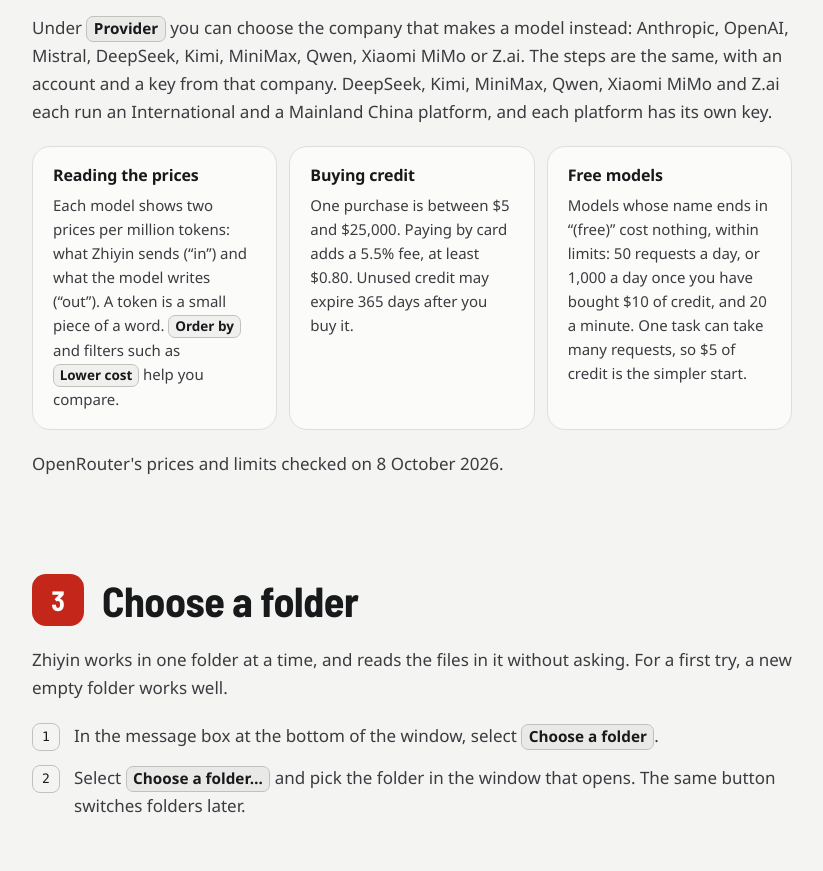
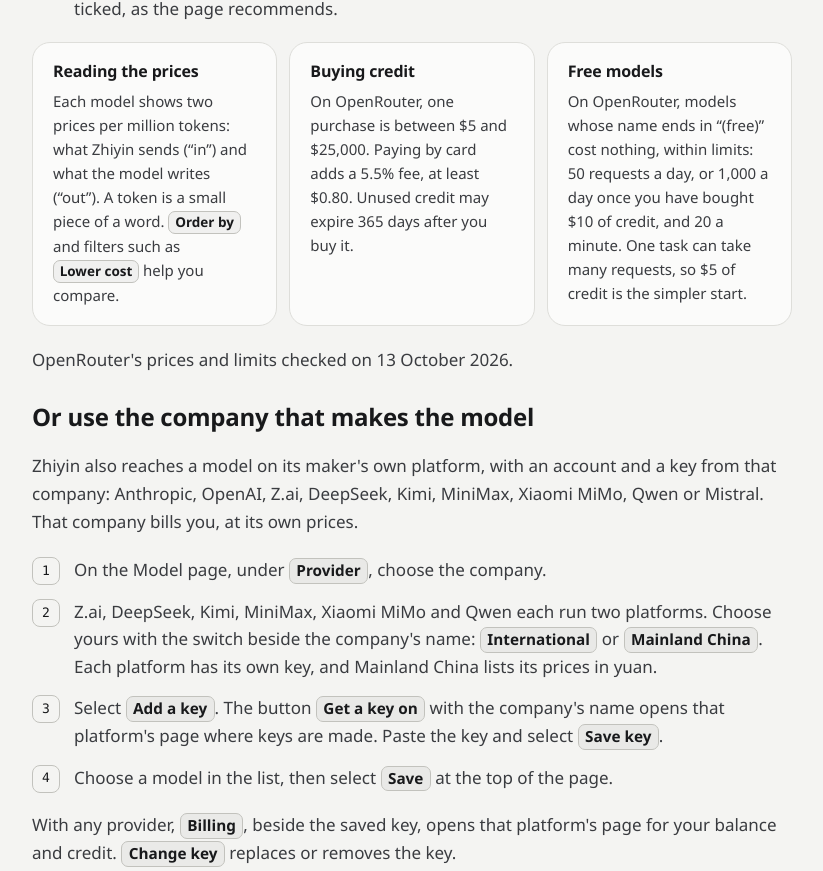
Before and after one commit to ZhiyinAgent/website, a website built with Vite: page guide/index.html in a window 1280 px wide. Shown: the part 1945-2816 px from the top of the page, without its empty margins (312-1135 px from the left). Built offline with nearby package versions, Linux system fonts and the light colour scheme; animation ran at ten frames a second.

Commit message:
chore(release): offer 0.1.0-alpha.2 and bring the guide up to date
Point the download, the release notes and the version on every page at
0.1.0-alpha.2.

Give the guide its own steps for using a model on its maker's platform:
choosing the company, the International and Mainland China switch, one
key per platform, and the Billing and Change key buttons. Say that the
credit and free-model facts are OpenRouter's. Name the nine labs on the
home page. Say in the guide that the 3D studio downloads Blender, about
400 MB, and on the privacy page what a plugin's set-up downloads.

OpenRouter's and Tavily's figures were checked again on 13 October 2026.
Plugin cards in the guide now start their text at the same height.

```diff
--- a/guide/index.html
+++ b/guide/index.html
@@ -147,7 +147,9 @@
               to many AI models from different companies with one account, and
               is the simplest place to start: the steps below use it. You buy
               credit in advance, and each request Zhiyin sends uses a little
-              of it, depending on the model.
+              of it, depending on the model. To use an account with the company
+              that makes a model instead, see
+              <a href="#labs">the steps after these</a>.
             </p>
             <p class="step__define">
               <strong>An API key</strong> is like a password that lets Zhiyin
@@ -188,15 +190,6 @@
                 recommends.
               </li>
             </ol>
-            <p class="step__note">
-              Under <span class="ui">Provider</span> you can choose the company
-              that makes a model instead: Anthropic, OpenAI, Mistral, DeepSeek,
-              Kimi, MiniMax, Qwen, Xiaomi MiMo or Z.ai. The steps are the same,
-              with an account and a key from that company. DeepSeek, Kimi,
-              MiniMax, Qwen, Xiaomi MiMo and Z.ai each run an International and
-              a Mainland China platform, and each platform has its own key.
-            </p>
-
             <div class="facts">
               <div class="fact">
                 <h3>Reading the prices</h3>
@@ -211,22 +204,59 @@
               <div class="fact">
                 <h3>Buying credit</h3>
                 <p>
-                  One purchase is between $5 and $25,000. Paying by card adds a
-                  5.5% fee, at least $0.80. Unused credit may expire 365 days
-                  after you buy it.
+                  On OpenRouter, one purchase is between $5 and $25,000. Paying
+                  by card adds a 5.5% fee, at least $0.80. Unused credit may
+                  expire 365 days after you buy it.
                 </p>
               </div>
               <div class="fact">
                 <h3>Free models</h3>
                 <p>
-                  Models whose name ends in “(free)” cost nothing, within limits:
-                  50 requests a day, or 1,000 a day once you have bought $10 of
-                  credit, and 20 a minute. One task can take many requests, so
-                  $5 of credit is the simpler start.
+                  On OpenRouter, models whose name ends in “(free)” cost nothing,
+                  within limits: 50 requests a day, or 1,000 a day once you
+                  have bought $10 of credit, and 20 a minute. One task can take
+                  many requests, so $5 of credit is the simpler start.
                 </p>
               </div>
             </div>
-            <p class="checked">OpenRouter's prices and limits checked on 8 October 2026.</p>
+            <p class="checked">OpenRouter's prices and limits checked on 13 October 2026.</p>
+
+            <h3 class="step__sub" id="labs">Or use the company that makes the model</h3>
+            <p>
+              Zhiyin also reaches a model on its maker's own platform, with an
+              account and a key from that company: Anthropic, OpenAI, Z.ai,
+              DeepSeek, Kimi, MiniMax, <span class="nowrap">Xiaomi MiMo</span>, Qwen or Mistral. That
+              company bills you, at its own prices.
+            </p>
+            <ol class="step__list">
+              <li>
+                On the Model page, under <span class="ui">Provider</span>,
+                choose the company.
+              </li>
+              <li>
+                Z.ai, DeepSeek, Kimi, MiniMax, <span class="nowrap">Xiaomi MiMo</span> and Qwen each run two
+                platforms. Choose yours with the switch beside the company's
+                name: <span class="ui">International</span> or
+                <span class="ui">Mainland China</span>. Each platform has its
+                own key, and Mainland China lists its prices in yuan.
+              </li>
+              <li>
+                Select <span class="ui">Add a key</span>. The button
+                <span class="ui">Get a key on</span> with the company's name
+                opens that platform's page where keys are made. Paste the key
+                and select <span class="ui">Save key</span>.
+              </li>
+              <li>
+                Choose a model in the list, then select
+                <span class="ui">Save</span> at the top of the page.
+              </li>
+            </ol>
+            <p class="step__note">
+              With any provider, <span class="ui">Billing</span>, beside the
+              saved key, opens that platform's page for your balance and
+              credit. <span class="ui">Change key</span> replaces or removes
+              the key.
+            </p>
           </section>
 
           <!-- 3 -->
@@ -291,9 +321,11 @@
             <p class="step__note">
               Under <span class="ui">Connectors</span>, a plugin lists the
               services and programs it uses. One that needs a program, such as
-              the Python environment, shows <span class="ui">Set up</span>:
-              select it, then <span class="ui">Install</span>, and Zhiyin
-              downloads what it needs.
+              the Python environment or the 3D studio, shows
+              <span class="ui">Set up</span>: select it to see what will be
+              downloaded and how large it is, then
+              <span class="ui">Install</span>. Blender, for the 3D studio, is
+              about 400 MB.
             </p>
           </section>
 
@@ -377,7 +409,7 @@
                 </p>
               </div>
             </div>
-            <p class="checked">Tavily's free plan checked on 8 October 2026.</p>
+            <p class="checked">Tavily's free plan checked on 13 October 2026.</p>
           </section>
 
           <!-- 6 -->
@@ -437,9 +469,10 @@
                 <p>
                   Select <span class="ui">•••</span> next to
                   <span class="ui">Your preferences</span>, then
-                  <span class="ui">Usage</span>. The page shows what each
-                  request cost, by day and by conversation: the provider's own
-                  figure, or an estimate from its price list.
+                  <span class="ui">Usage</span>. The page shows your requests
+                  by day and by model, and what they cost by day and by
+                  conversation: the provider's own figure, or an estimate from
+                  its price list.
                 </p>
               </div>
               <div class="service">
--- a/src/styles/guide.css
+++ b/src/styles/guide.css
@@ -450,6 +450,7 @@
 
 .plugin-grid li {
   display: grid;
+  align-content: start;
   gap: 6px;
   padding: 18px 20px;
   border: 1px solid var(--line);
```
Also changed, not shown: index.html (+3 -2 lines), privacy/index.html (+11 -0 lines), 1 other file.
